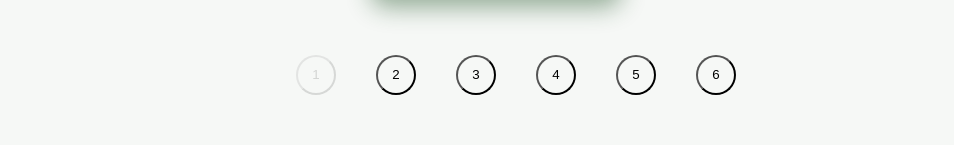
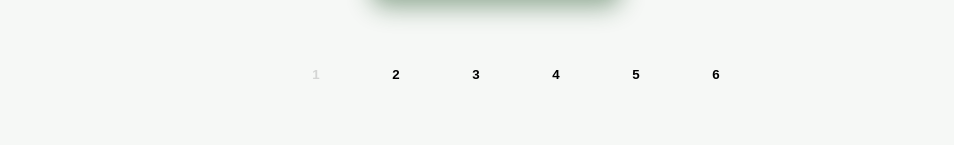
Before and after one commit to solzambrano/Veterinaria, a React (Vite) app: page /products in a window 1280 px wide. Shown: the part 1991-2136 px from the top of the page, without its empty margins (144-1098 px from the left). Built offline with nearby package versions, Linux system fonts and the light colour scheme.

Commit message:
finish detail paginator

```diff
--- a/src/components/Paginator/paginator.style.js
+++ b/src/components/Paginator/paginator.style.js
@@ -20,9 +20,11 @@ list-style-type: none;
 export const Button =styled.button`
 margin:20px;
 border-radius:50px;
+border-color:transparent;
 width:40px;
 height:40px;
 background-color:transparent;
+font-weight:600;
    &:disabled {
         opacity: 0.5;
         cursor: not-allowed;
--- a/src/state/useProductStore.js
+++ b/src/state/useProductStore.js
@@ -24,27 +24,21 @@ const useProductsStore = create ((set,get)=>({
         }
          }, 3000);
     },
-setTotalPages: (total) => set({ totalPages: total }),
+    setTotalPages: (total) => set({ totalPages: total }),
     goToPage: (page) => {
-        const { totalPages } = get()
-        if (page < 1 || page > totalPages) {
-            return
-        }
+    const { totalPages } = get()
+        if (page < 1 || page > totalPages) return
         set({ currentPage: page })
     },
 
     nextPage: () => {
-        const { totalPages,currentPage } = get()
-        if (currentPage < totalPages) {
-            set({ currentPage: currentPage + 1 })
-        }
+    const { totalPages,currentPage } = get()
+        if (currentPage < totalPages) set({ currentPage: currentPage + 1 })
     },
     prevPage: () => {
     const { currentPage } = get()
-    if (currentPage > 1) {
-        set({ currentPage: currentPage - 1 })
-    }
-  },
+        if (currentPage > 1)  set({ currentPage: currentPage - 1 })
+    },
     setPage :(page)=> set({currentPage:page})
 
 }))
```
Also changed, not shown: src/view/Products/ListProducts.jsx (+5 -4 lines).
